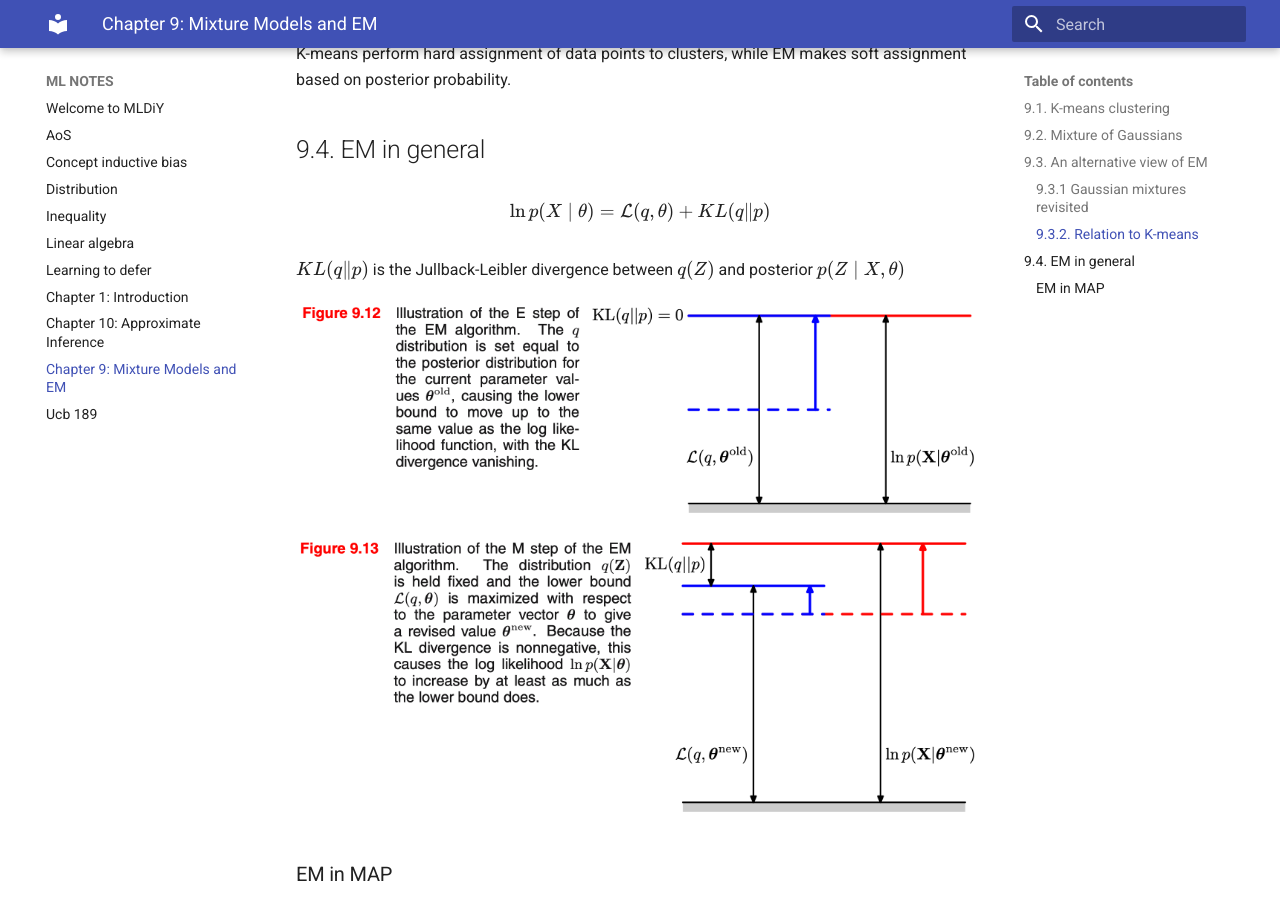
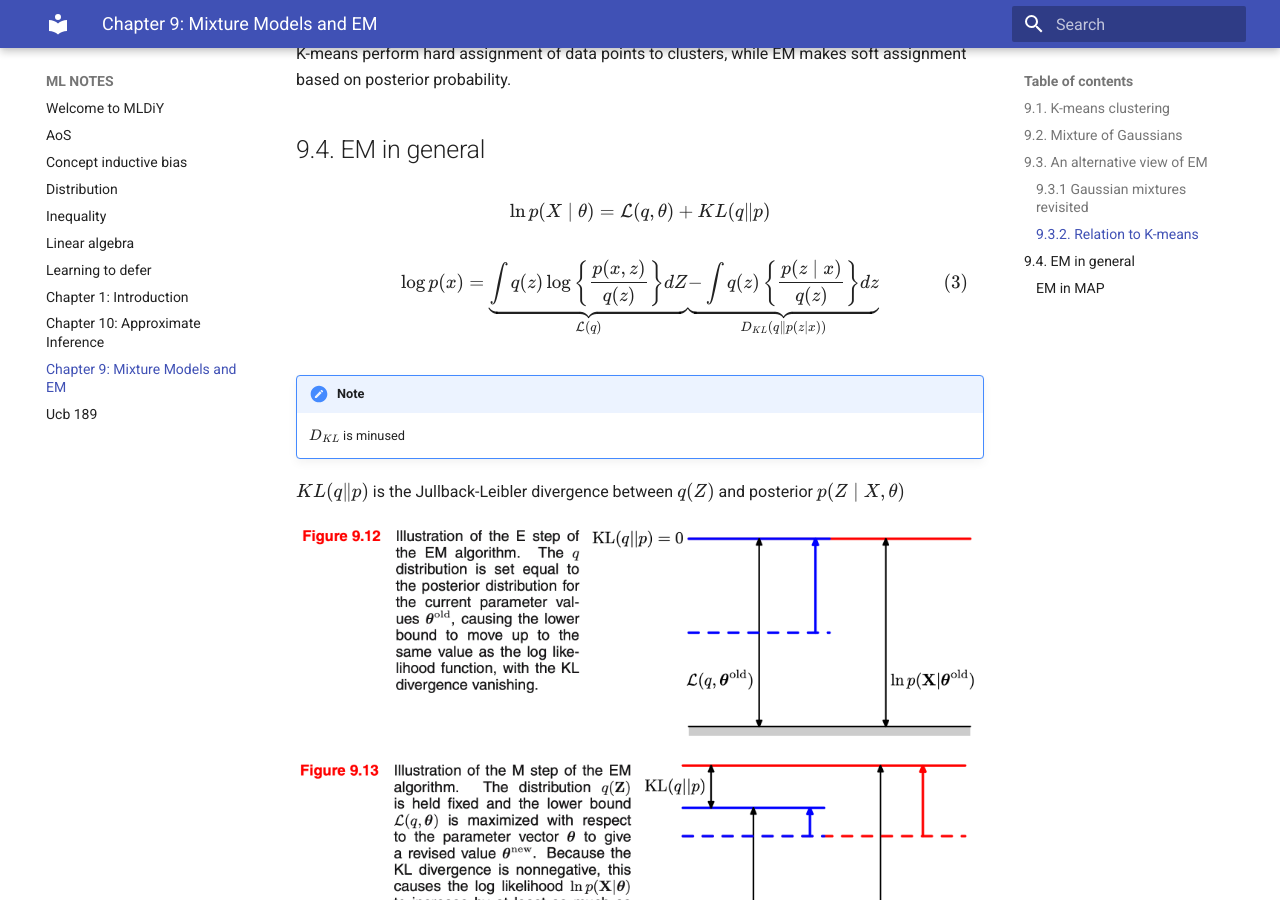
Before and after one commit to fisheredu/mldiy, an MkDocs documentation site: the page built from docs/prml-9.md, in a window 1280 px wide and 900 px high, scrolled down 2900 px. Built offline with MkDocs 1.6.1 and Material for MkDocs 9.7.7, drawn with Linux system fonts in a browser that asks for light colours.

Commit message:
enhance em

```diff
--- a/docs/prml-9.md
+++ b/docs/prml-9.md
@@ -112,6 +112,13 @@ $$
 \ln p(X\mid \theta) = \mathcal{L}(q,\theta) + KL(q\| p)
 $$
 
+\begin{equation}
+\log p(x) = \underbrace{\int q(z) \log \left\{ \frac{p(x,z)}{q(z)} \right\} dZ}_{\mathcal{L}(q)}\underbrace{-\int q(z) \left\{ \frac{p(z\mid x)}{q(z)} \right\} dz}_{D_{KL}(q \| p(z \mid x))}
+\end{equation}
+
+!!! note
+    $D_{KL}$ is minused
+
 $KL(q\| p)$ is the Jullback-Leibler divergence between $q(Z)$ and posterior $p(Z\mid X,\theta)$
 
 ![E-step](images/e-step.png)
```
Also changed, not shown: docs/index.md (+4 -0 lines), docs/prml-10.md (+3 -3 lines).
